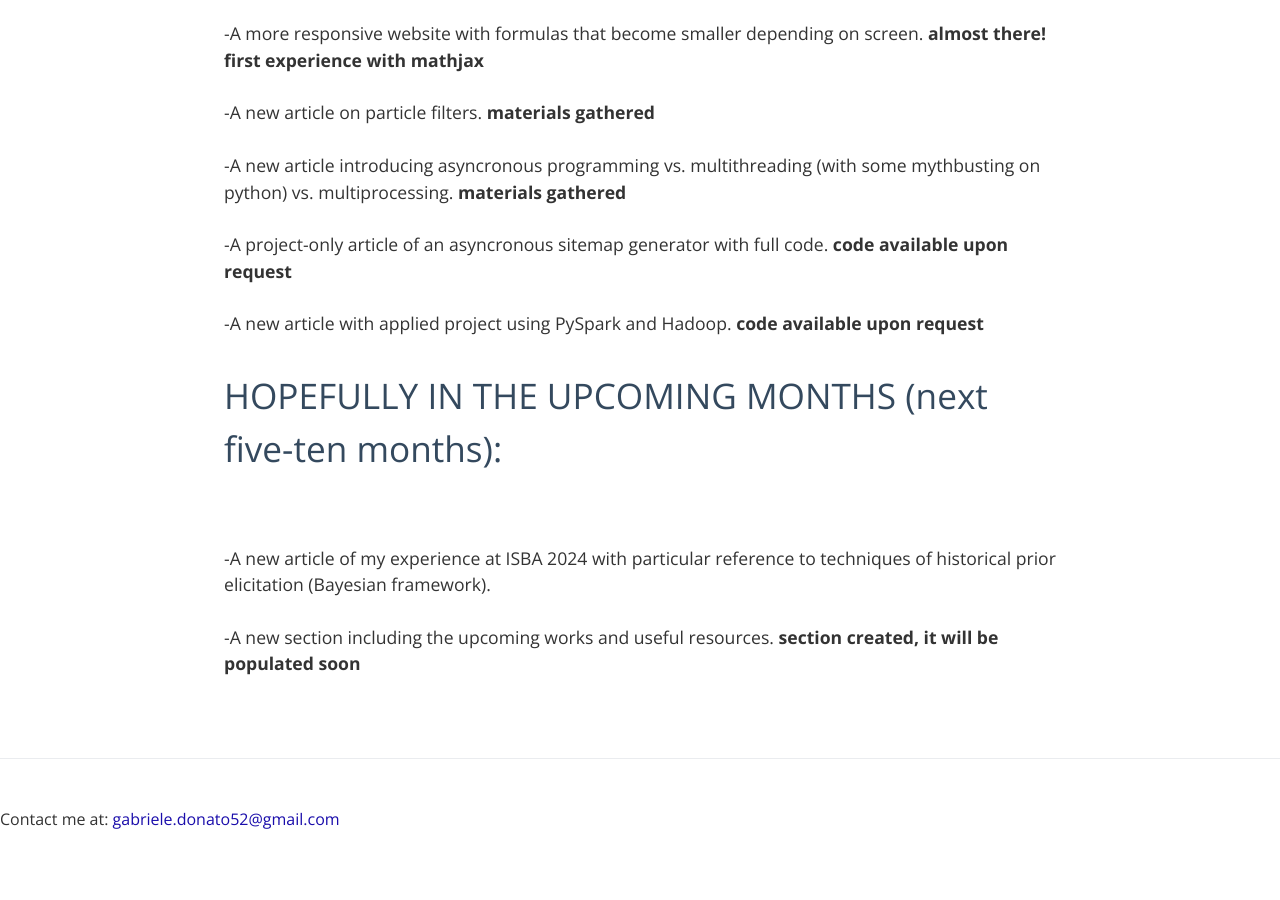
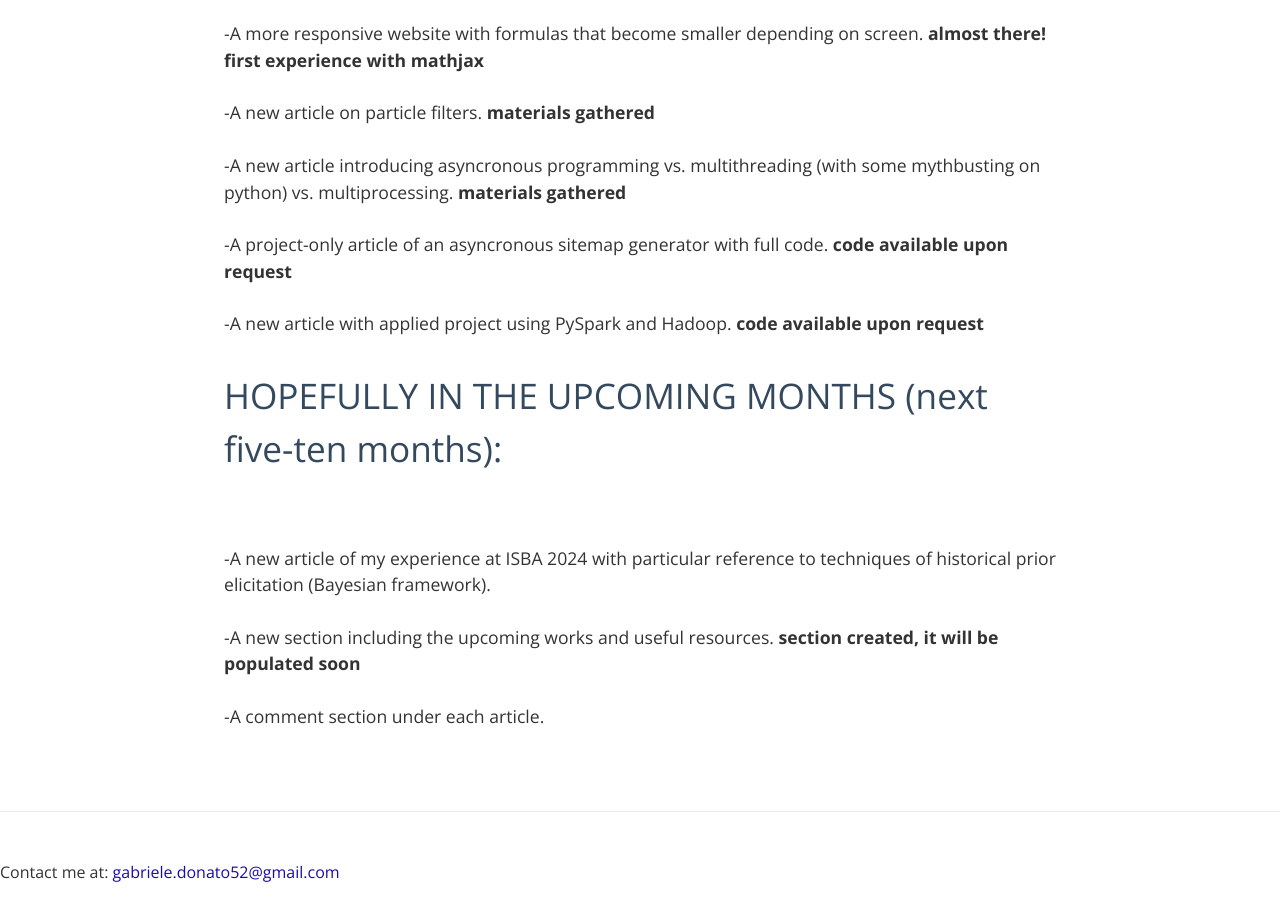
Before and after one commit to Gabriele-Donato/gabrieledonato, a Jekyll site: the page built from _posts/2024-07-13-Updates.md, in a window 1280 px wide and 900 px high, scrolled down 1438 px. Built offline with Jekyll 4.4.1, drawn with Linux system fonts in a browser that asks for light colours; before the commit the page ends 2285 px from its top, so only the background shows below that.

```diff
--- a/_posts/2024-07-13-Updates.md
+++ b/_posts/2024-07-13-Updates.md
@@ -51,3 +51,6 @@
 \
 \
 -A new section including the upcoming works and useful resources. **section created, it will be populated soon**
+\
+\
+-A comment section under each article.
```
